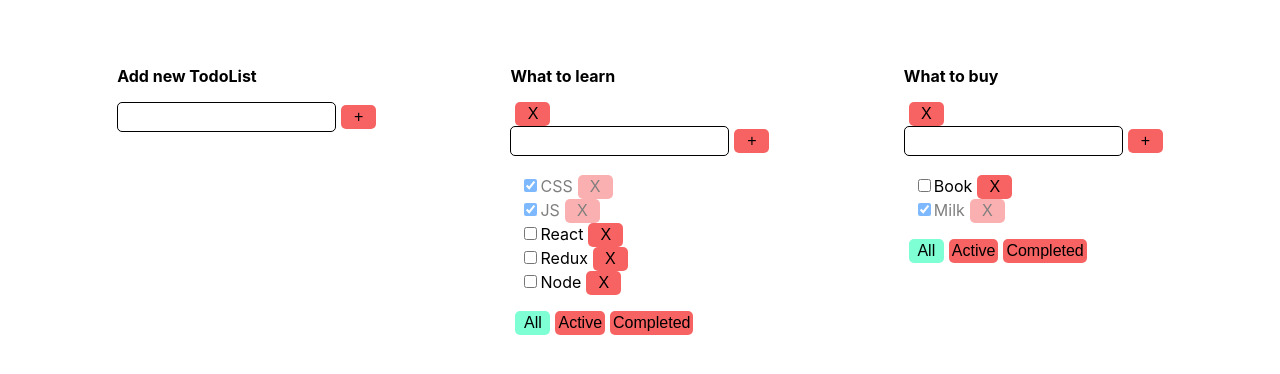
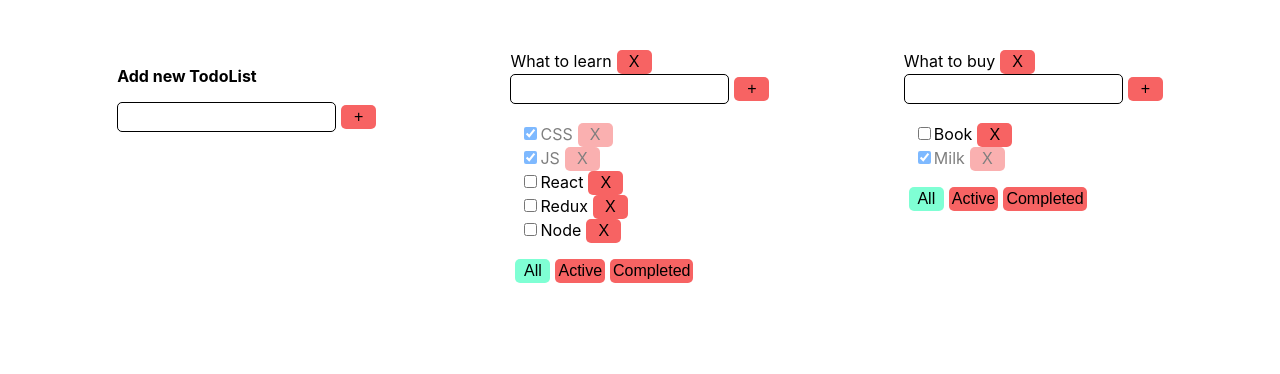
Before and after one commit to aislamtime/todolist-ts, a React (Create React App) app: page / in a window 1280 px wide. Shown: the top 374 px of the page. Built offline with nearby package versions, Linux system fonts and the light colour scheme.

Commit message:
Added a header change

```diff
--- a/src/App.css
+++ b/src/App.css
@@ -5,6 +5,9 @@ ul,
 li {
 	list-style: none;
 	padding: 0 5px;
+}
+h3 {
+	display: inline-block;
 }
 #root {
 	padding: 50px;
--- a/src/App.tsx
+++ b/src/App.tsx
@@ -65,6 +65,15 @@ function App() {
             setTodoLists([...todoLists]);
         }
     };
+
+    const changeTodoListTitle = (title: string, id: string) => {
+        todoLists.map((tl) => {
+            if (tl.id === id) {
+                tl.title = title
+            }
+        })
+        setTodoLists([...todoLists])
+    }
 
     const todoListId1 = v1();
     const todoListId2 = v1();
@@ -143,6 +152,7 @@ function App() {
                         changeTaskTitle={changeTitle}
                         filter={tl.filter}
                         removeTodoList={removeTodoList}
+                        changeTodoListTitle={changeTodoListTitle}
                     />
                 );
             })}
--- a/src/components/TodoList/TodoList.tsx
+++ b/src/components/TodoList/TodoList.tsx
@@ -17,6 +17,7 @@ type TodoListPropsType = {
     changeTaskTitle: (id: string, title: string, todoListId: string) => void;
     filter: FilterValuesType;
     removeTodoList: (id: string) => void
+    changeTodoListTitle: (title: string, id: string) => void
 };
 
 export function TodoList(props: TodoListPropsType) {
@@ -28,9 +29,12 @@ export function TodoList(props: TodoListPropsType) {
     const removeTodoList = () => {
         props.removeTodoList(props.todoListId)
     }
+    const changeTodoListTitleHandler = (title: string) => {
+        props.changeTodoListTitle(title, props.todoListId)
+    }
     return (
         <div>
-            <TodoListTitle title={props.title} />
+            <TodoListTitle title={props.title} changeTitle={changeTodoListTitleHandler} />
             <Button name={'X'} click={removeTodoList} />
 
             <AddItemForm addItem={addTask} />
@@ -88,7 +92,9 @@ export function TodoList(props: TodoListPropsType) {
 
 type TitlePropsType = {
     title: string;
+    changeTitle: (title: string) => void
 };
 function TodoListTitle(props: TitlePropsType) {
-    return <h3>{props.title}</h3>;
+    const onchangeHandler = (title: string) => props.changeTitle(title)
+    return <EditableSpan title={props.title} onChange={onchangeHandler} />;
 }
```
